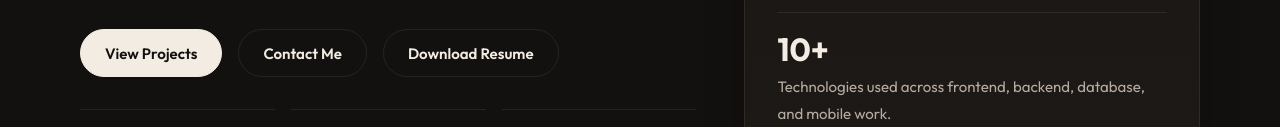
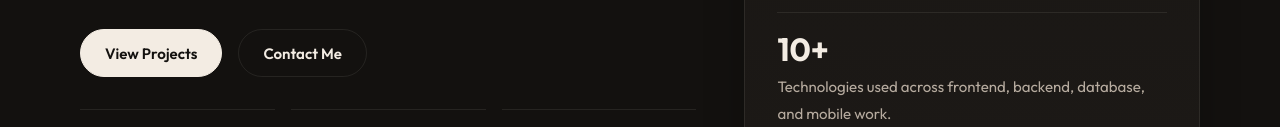
Before and after one commit to Rohindh143No/ROHINDH-K-PORTFOLIO, a plain HTML site: page index.html in a window 1280 px wide. Shown: the part 466-593 px from the top of the page. Drawn offline with Linux system fonts and the light colour scheme.

Commit message:
Remove 'Download Resume' button from index.html
Removed 'Download Resume' button from hero and contact sections.

```diff
--- a/index.html
+++ b/index.html
@@ -279,7 +279,6 @@
           <div class="hero-actions">
             <a href="#projects" class="btn primary">View Projects</a>
             <a href="#contact" class="btn ghost">Contact Me</a>
-            <a class="resume-btn" href="ROHINDH_K_RESUME.pdf" download>Download Resume</a>
           </div>
           <div class="facts">
             <div class="fact"><small>Degree</small><strong>B.E CSE</strong></div>
@@ -429,7 +428,6 @@
           <p>I am open to internships, full-time roles, and meaningful collaborations where I can contribute through clean engineering and product-focused thinking.</p>
           <div class="contact-actions">
             <a href="mailto:iamrohindh@gmail.com" class="btn primary">Email Me</a>
-            <a class="resume-btn" href="ROHINDH_K_RESUME.pdf" download>Download Resume</a>
           </div>
         </div>
 
```
